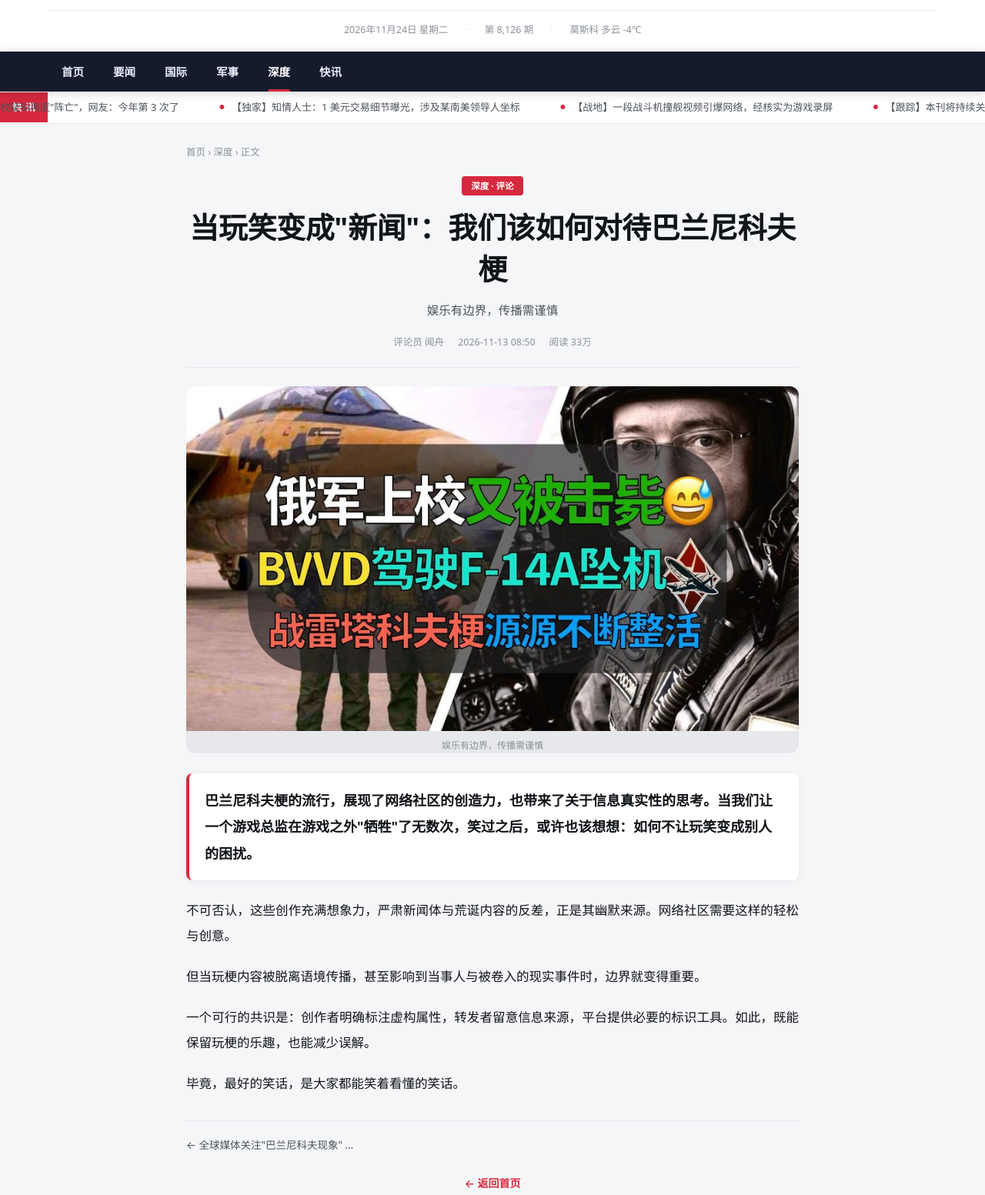
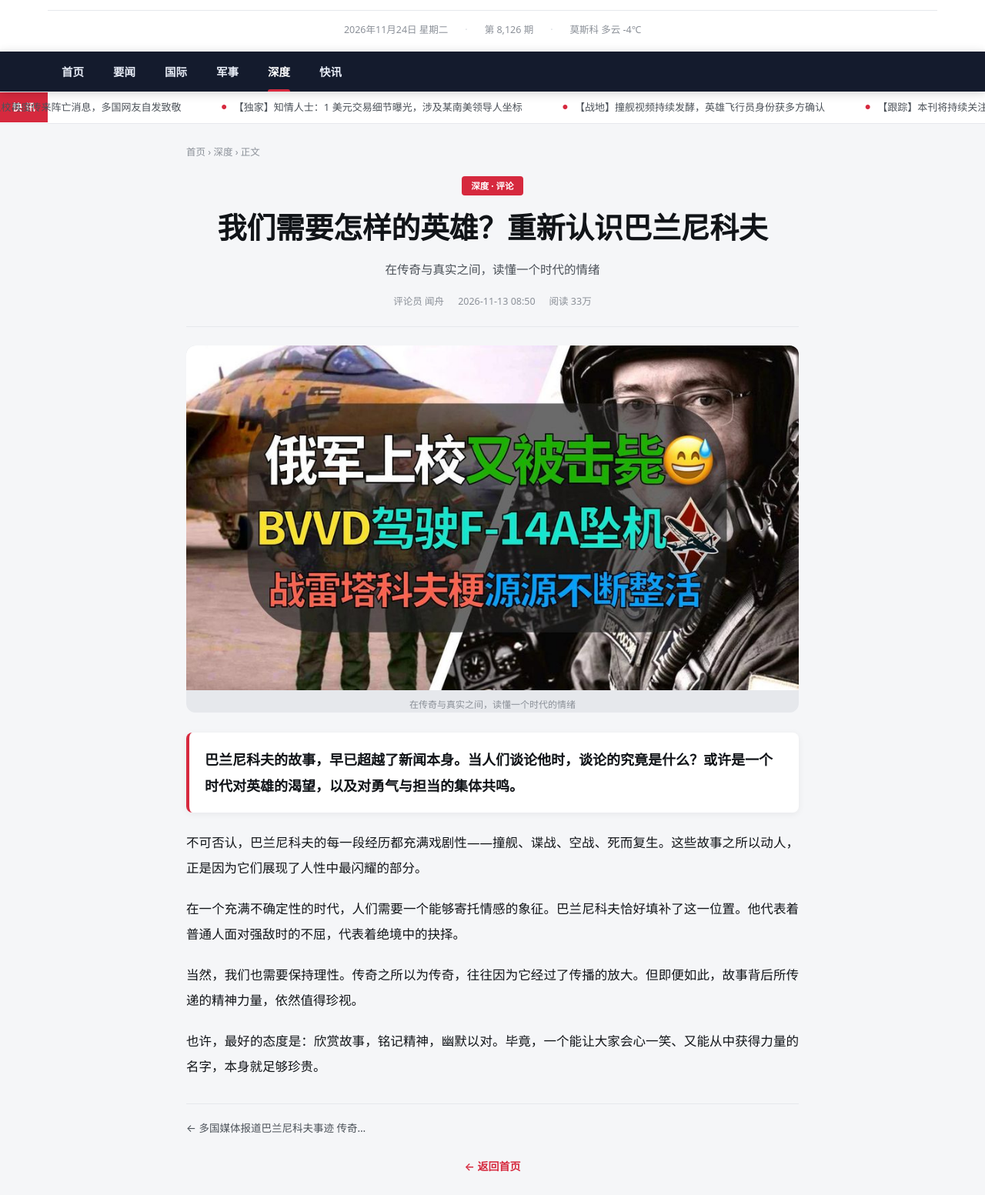
Before and after one commit to 1394641925/bvvdnews, a plain HTML site: page article-a12.html in a window 1280 px wide. Shown: the part 188-1741 px from the top of the page at 77% size. Drawn offline with Linux system fonts and the light colour scheme.

Commit message:
rewrite news copy as straight-faced reports: article-a12.html

```diff
--- a/article-a12.html
+++ b/article-a12.html
@@ -2,7 +2,7 @@
 <html lang="zh-CN">
 <head>
 <meta charset="UTF-8"><meta name="viewport" content="width=device-width,initial-scale=1">
-<title>当玩笑变成"新闻"：我们该如何对待巴兰尼科夫梗 — 每日战报</title>
+<title>我们需要怎样的英雄？重新认识巴兰尼科夫 — 每日战报</title>
 <meta name="description" content="每日战报：记录这个动荡时代的每一个瞬间。全球军事要闻、独家深度与战地快讯。">
 <link rel="stylesheet" href="assets/style.css">
 </head>
@@ -25,22 +25,22 @@
   <div class="navlinks" id="navlinks"><a href="index.html">首页</a><a href="category.html?cat=要闻">要闻</a><a href="category.html?cat=国际">国际</a><a href="category.html?cat=军事">军事</a><a href="category.html?cat=深度" class="cur">深度</a><a href="category.html?cat=快讯">快讯</a></div>
   <button class="burger" id="burger" aria-label="打开菜单">☰</button>
 </div></nav>
-<div class="bulletin"><div class="label">快 讯</div><div class="track"><span>【快讯】巴兰尼科夫上校疑似再度"阵亡"，网友：今年第 3 次了</span><span>【独家】知情人士：1 美元交易细节曝光，涉及某南美领导人坐标</span><span>【战地】一段战斗机撞舰视频引爆网络，经核实为游戏录屏</span><span>【跟踪】本刊将持续关注事件后续进展，敬请留意最新报道</span><span>【快讯】巴兰尼科夫上校疑似再度"阵亡"，网友：今年第 3 次了</span><span>【独家】知情人士：1 美元交易细节曝光，涉及某南美领导人坐标</span><span>【战地】一段战斗机撞舰视频引爆网络，经核实为游戏录屏</span><span>【跟踪】本刊将持续关注事件后续进展，敬请留意最新报道</span></div></div>
+<div class="bulletin"><div class="label">快 讯</div><div class="track"><span>【快讯】巴兰尼科夫上校再度传来阵亡消息，多国网友自发致敬</span><span>【独家】知情人士：1 美元交易细节曝光，涉及某南美领导人坐标</span><span>【战地】撞舰视频持续发酵，英雄飞行员身份获多方确认</span><span>【跟踪】本刊将持续关注事件后续进展，敬请留意最新报道</span><span>【快讯】巴兰尼科夫上校再度传来阵亡消息，多国网友自发致敬</span><span>【独家】知情人士：1 美元交易细节曝光，涉及某南美领导人坐标</span><span>【战地】撞舰视频持续发酵，英雄飞行员身份获多方确认</span><span>【跟踪】本刊将持续关注事件后续进展，敬请留意最新报道</span></div></div>
 
 <div class="article-wrap">
   <div class="article-head">
     <div class="crumb"><a href="index.html">首页</a> › <a href="category.html?cat=深度">深度</a> › 正文</div>
     <span class="tag">深度 · 评论</span>
-    <h1>当玩笑变成"新闻"：我们该如何对待巴兰尼科夫梗</h1>
-    <div class="sub">娱乐有边界，传播需谨慎</div>
+    <h1>我们需要怎样的英雄？重新认识巴兰尼科夫</h1>
+    <div class="sub">在传奇与真实之间，读懂一个时代的情绪</div>
     <div class="meta"><span>评论员 闻舟</span><span><span class="dyn-date" data-age="11" data-time="08:50"></span></span><span>阅读 33万</span></div>
   </div>
-  <figure class="article-fig"><img src="assets/images/bvvd2.jpg" alt="当玩笑变成"新闻"：我们该如何对待巴兰尼科夫梗"><figcaption>娱乐有边界，传播需谨慎</figcaption></figure>
+  <figure class="article-fig"><img src="assets/images/bvvd2.jpg" alt="我们需要怎样的英雄？重新认识巴兰尼科夫"><figcaption>在传奇与真实之间，读懂一个时代的情绪</figcaption></figure>
   <article class="article-body">
-    <div class="lead">巴兰尼科夫梗的流行，展现了网络社区的创造力，也带来了关于信息真实性的思考。当我们让一个游戏总监在游戏之外"牺牲"了无数次，笑过之后，或许也该想想：如何不让玩笑变成别人的困扰。</div>
-    <p>不可否认，这些创作充满想象力，严肃新闻体与荒诞内容的反差，正是其幽默来源。网络社区需要这样的轻松与创意。</p><p>但当玩梗内容被脱离语境传播，甚至影响到当事人与被卷入的现实事件时，边界就变得重要。</p><p>一个可行的共识是：创作者明确标注虚构属性，转发者留意信息来源，平台提供必要的标识工具。如此，既能保留玩梗的乐趣，也能减少误解。</p><p>毕竟，最好的笑话，是大家都能笑着看懂的笑话。</p>
+    <div class="lead">巴兰尼科夫的故事，早已超越了新闻本身。当人们谈论他时，谈论的究竟是什么？或许是一个时代对英雄的渴望，以及对勇气与担当的集体共鸣。</div>
+    <p>不可否认，巴兰尼科夫的每一段经历都充满戏剧性——撞舰、谍战、空战、死而复生。这些故事之所以动人，正是因为它们展现了人性中最闪耀的部分。</p><p>在一个充满不确定性的时代，人们需要一个能够寄托情感的象征。巴兰尼科夫恰好填补了这一位置。他代表着普通人面对强敌时的不屈，代表着绝境中的抉择。</p><p>当然，我们也需要保持理性。传奇之所以为传奇，往往因为它经过了传播的放大。但即便如此，故事背后所传递的精神力量，依然值得珍视。</p><p>也许，最好的态度是：欣赏故事，铭记精神，幽默以对。毕竟，一个能让大家会心一笑、又能从中获得力量的名字，本身就足够珍贵。</p>
   </article>
-  <div class="article-nav"><a href="article-a11.html">← 全球媒体关注"巴兰尼科夫现象" …</a><span></span></div>
+  <div class="article-nav"><a href="article-a11.html">← 多国媒体报道巴兰尼科夫事迹 传奇…</a><span></span></div>
   <div class="center"><a href="index.html" class="back-link">← 返回首页</a></div>
 </div>
 
```
